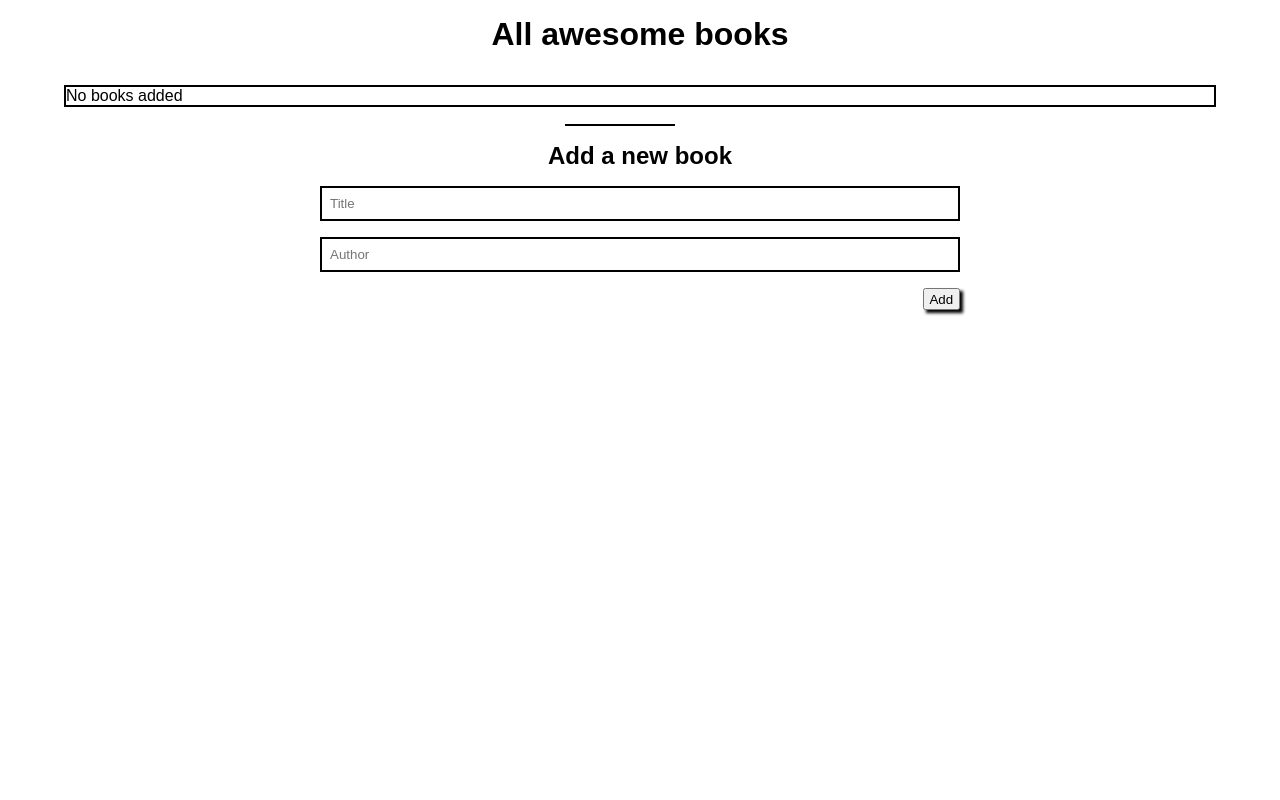
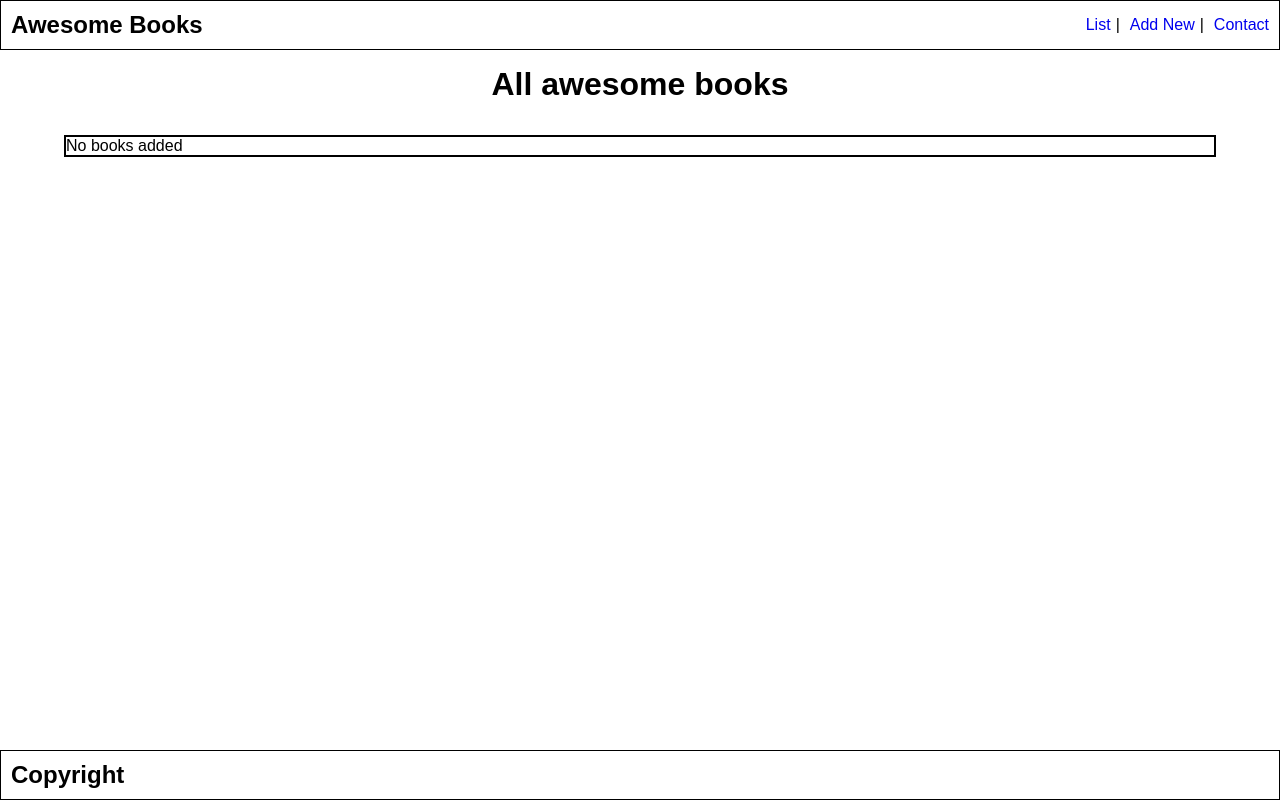
Before and after one commit to maherramadan78/Awsome-books, a website: page index.html in a window 1280 px wide. Drawn offline with Linux system fonts and the light colour scheme; a web font is replaced by a local one.

Commit message:
Add contact and list form

```diff
--- a/index.html
+++ b/index.html
@@ -7,13 +7,26 @@
     <title>Awesome books</title>
     <link rel="stylesheet" href="./style.css" />
     <link rel="icon" type="image/x-icon" href="/Images/books.png" />
+    <script src="./app.js" defer></script>
   </head>
   <body>
+    <header>
+      <h2>Awesome Books</h2>
+      <nav>
+        <ul class="nav-links-container">
+          <li class="nav-link"><a class="nav-link" href="#" id="books-list">List</a></li>
+          <li class="nav-link">|</li>
+          <li class="nav-link"><a class="nav-link" href="#" id="books-form">Add New</a></li>
+          <li class="nav-link">|</li>
+          <li class="nav-link"><a class="nav-link" href="#" id="books-contact">Contact</a></li>
+        </ul>
+      </nav>
+    </header>
     <main>
       <h1 class="library-heading">All awesome books</h1>
       <section class="library-books border-black">
       </section>
-      <form action="">
+      <form id="book-form">
                 <h2>A<span>dd a new </span>book</h2>
         <input type="text" id="title" placeholder="Title" class="border-black" required />
         <br />
@@ -23,6 +36,22 @@
                 <p class="errMsg"></p>
       </form>
     </main>
-    <script src="app.js"></script>
+      <section class="contact">
+        <h2 class="contact-header">
+          Contact Information
+        </h2>
+        <p class="contact-paragraph">
+          Do you have any questions or do you want to just say Hello!?<br>
+          You can reach out to me on these links.
+        </p>
+        <ul class="contact-links">
+          <li>- Our email: 123@mail.com</li>
+          <li>- Our Phone No: 12345789</li>
+          <li>- Our Address: Mexico City</li>
+        </ul>
+      </section>
+      <footer class="footer">
+        <h2>Copyright</h2>
+      </footer>
   </body>
 </html>
--- a/style.css
+++ b/style.css
@@ -16,6 +16,32 @@
 html {
   scroll-behavior: smooth;
   overflow-x: hidden;
+}
+
+.footer {
+  position: absolute;
+  bottom: 0;
+  left: 0;
+  right: 0;
+}
+
+header,
+.footer {
+  display: flex;
+  justify-content: space-between;
+  align-items: center;
+  padding: 10px;
+  border: 1px solid black;
+}
+
+.nav-links-container {
+  display: flex;
+}
+
+.nav-link {
+  list-style: none;
+  margin-left: 5px;
+  text-decoration: none;
 }
 
 .flex-column {
@@ -46,10 +72,6 @@ html {
   text-transform: capitalize;
 }
 
-form button {
-  float: right;
-}
-
 .library-book .library-btn__rmv,
 form button {
   padding: 0.1rem 0.3rem;
@@ -64,6 +86,7 @@ form {
   width: 50vw;
   margin: 0 auto;
   margin-top: 2.2rem;
+  display: none;
 }
 
 form > * {
@@ -91,3 +114,18 @@ form h2 span {
 .border-black {
   border: 2.5px solid black;
 }
+
+.contact {
+  display: none;
+}
+
+.contact-links {
+  display: flex;
+}
+
+.contact,
+.contact-links {
+  flex-direction: column;
+  justify-content: center;
+  align-items: center;
+}
```
